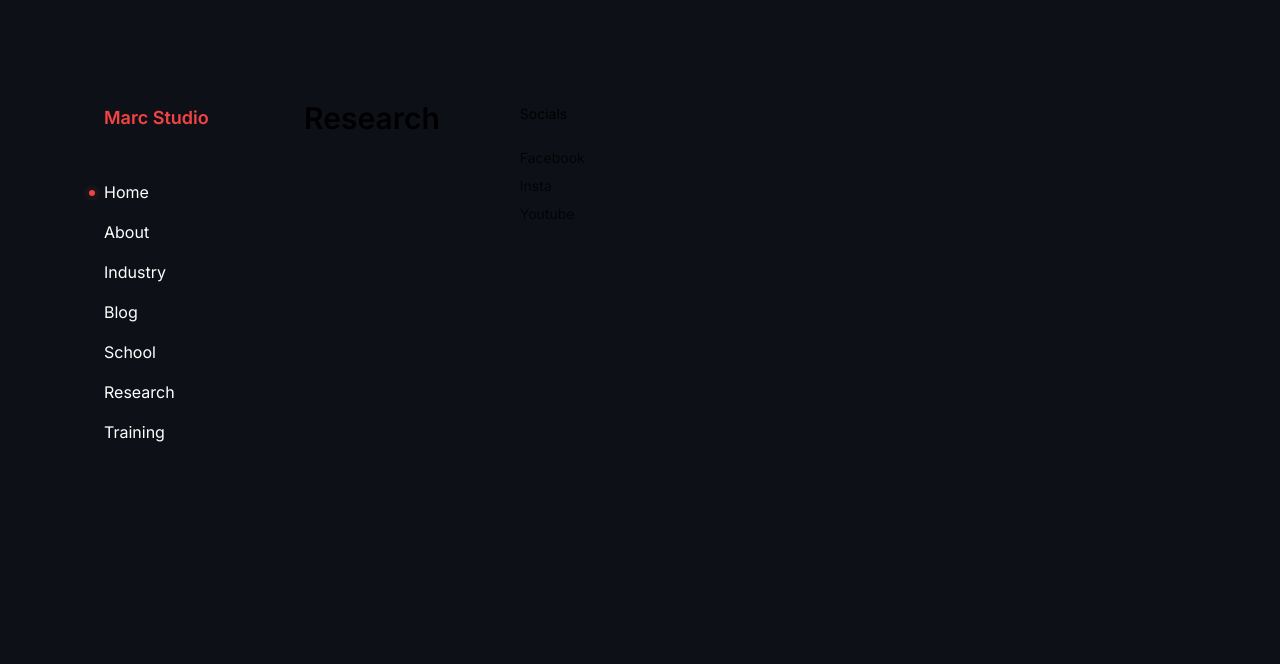
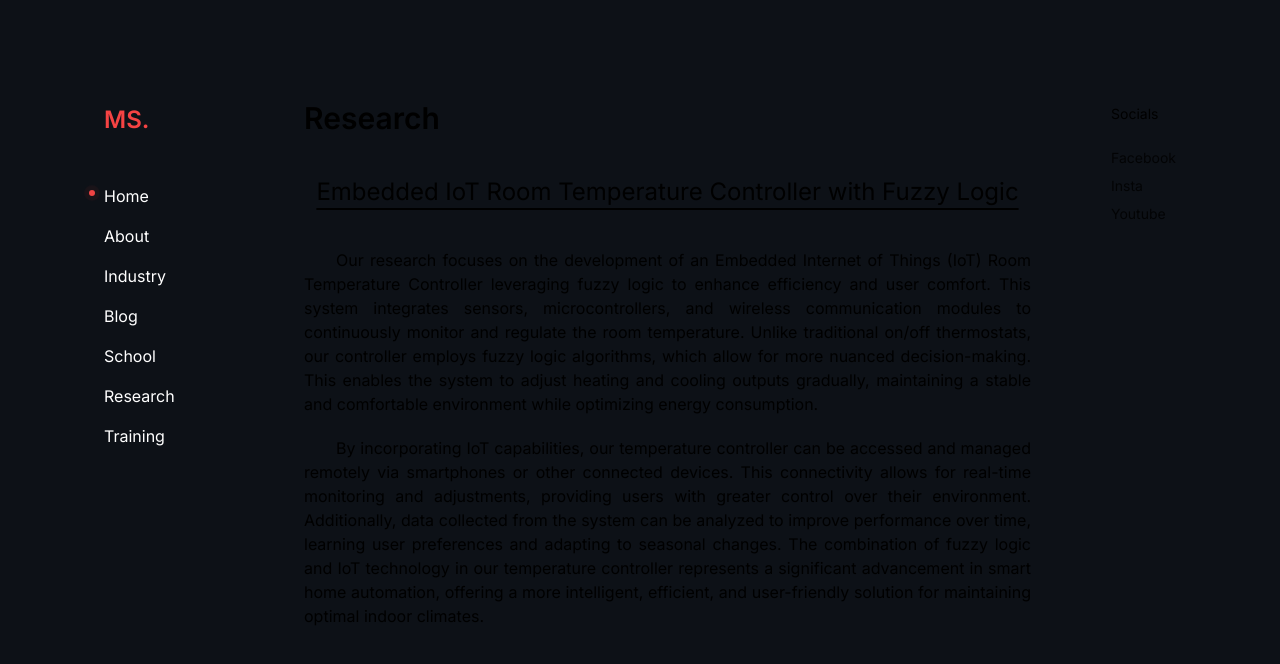
Before and after one commit to Sabadomarc13/portfolio, a Next.js app: page /research in a window 1280 px wide. Shown: the top 664 px of the page. Built offline with nearby package versions, Linux system fonts and the light colour scheme.

Commit message:
modified:   src/app/about/page.tsx 	modified:   src/app/component/SideBar.tsx 	modified:   src/app/research/page.tsx

```diff
--- a/src/app/about/page.tsx
+++ b/src/app/about/page.tsx
@@ -3,11 +3,34 @@ import Image from "next/image";
 import HomePage from "@/app/component/Home";
 import { SideBar } from "@/app/component/SideBar";
 export default function Home() {
-
   return (
     <div className="px-10 py-9 w-full">
-      <h1 className="font-semibold text-3xl">About</h1>\
-      <p className="w-full">ajkshndjkashjdhjashjdhjkashdjhjjnasdncjndncjnwjedncjnwejnfjndja</p>
+      <div className="flex flex-col gap-10">
+        <h1 className="font-semibold text-3xl">About</h1>
+        <div className="flex gap-5 flex-col">
+          <p className="text-justify indent-8">
+            I am a Bachelor of Computer Science (BCSC) student at Saint Columban
+            College, passionately pursuing a career in the ever-evolving field
+            of technology. My specialty lies in front-end development, where I
+            enjoy creating visually appealing and user-friendly interfaces.
+            Through my academic journey and hands-on projects, I have honed my
+            skills in HTML, CSS, JavaScript, and various modern frameworks.
+          </p>
+          <p className="text-justify indent-8">
+            My enthusiasm for front-end development drives me to stay updated
+            with the latest trends and best practices in web design and
+            development. I thrive on transforming creative ideas into
+            interactive and responsive web experiences that enhance user
+            engagement and satisfaction.
+          </p>
+          <p className="text-justify indent-8">
+            In addition to my technical expertise, I am a strong advocate for
+            continuous learning and personal growth. I am actively involved in
+            coding communities and enjoy collaborating with fellow students and
+            professionals to solve challenging problems and share knowledge.
+          </p>
+        </div>
+      </div>
     </div>
   );
 }
--- a/src/app/component/SideBar.tsx
+++ b/src/app/component/SideBar.tsx
@@ -55,8 +55,8 @@ export const SideBar = () => {
               <span className="relative inline-flex rounded-full h-1.5 w-1.5 bg-red-500"></span>
             </span>
           </div>
-          <div className="text-lg font-semibold mr-10 mb-8 text-nowrap text-[#f54343] ">
-            Marc Studio
+          <div className="text-2xl font-semibold mr-10 mb-8 text-nowrap text-[#f54343] ">
+            MS.
           </div>
         </div>
         {Navigation.map((item) => (
--- a/src/app/research/page.tsx
+++ b/src/app/research/page.tsx
@@ -5,7 +5,36 @@ import { SideBar } from "@/app/component/SideBar";
 export default function Home() {
   return (
     <div className="px-10 py-9 w-full">
-      <h1 className="font-semibold text-3xl">Research</h1>
+      <div className="flex flex-col gap-10">
+        <h1 className="font-semibold text-3xl">Research</h1>
+        <span className="text-2xl underline underline-offset-8 text-center">Embedded IoT Room Temperature Controller with Fuzzy Logic</span>
+        <div className="flex gap-5 flex-col">
+          <p className="text-justify indent-8">
+            Our research focuses on the development of an Embedded Internet of
+            Things (IoT) Room Temperature Controller leveraging fuzzy logic to
+            enhance efficiency and user comfort. This system integrates sensors,
+            microcontrollers, and wireless communication modules to continuously
+            monitor and regulate the room temperature. Unlike traditional on/off
+            thermostats, our controller employs fuzzy logic algorithms, which
+            allow for more nuanced decision-making. This enables the system to
+            adjust heating and cooling outputs gradually, maintaining a stable
+            and comfortable environment while optimizing energy consumption.
+          </p>
+          <span className="text-justify indent-8">
+            By incorporating IoT capabilities, our temperature controller can be
+            accessed and managed remotely via smartphones or other connected
+            devices. This connectivity allows for real-time monitoring and
+            adjustments, providing users with greater control over their
+            environment. Additionally, data collected from the system can be
+            analyzed to improve performance over time, learning user preferences
+            and adapting to seasonal changes. The combination of fuzzy logic and
+            IoT technology in our temperature controller represents a
+            significant advancement in smart home automation, offering a more
+            intelligent, efficient, and user-friendly solution for maintaining
+            optimal indoor climates.
+          </span>
+        </div>
+      </div>
     </div>
   );
 }
```
